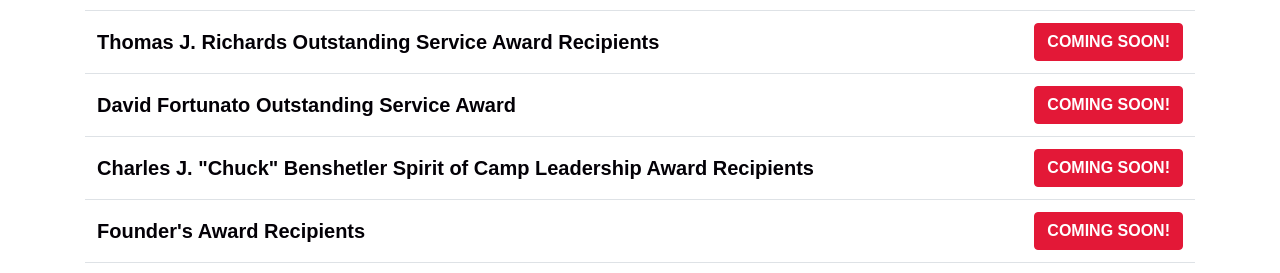
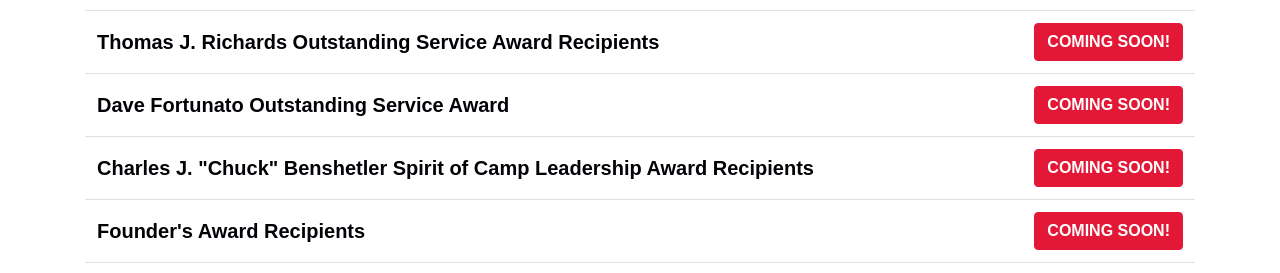
Before and after one commit to colbsa/UnamiLodge.org, a Jekyll site: the page built from history.md, in a window 1280 px wide and 900 px high, scrolled down 753 px. Shown: the part 166-439 px from the top of the window. Built offline with Jekyll 4.4.1, drawn with Linux system fonts in a browser that asks for light colours; some web fonts are replaced.

Commit message:
Fixed Fortunato award name'

```diff
--- a/history.md
+++ b/history.md
@@ -35,7 +35,7 @@ As the first lodge, Unami has a long and storied past that we love to share. Tak
 		<td class="align-middle text-md-right"><a class="btn btn-primary" href="#">Coming Soon!</a></td>
 	</tr>
 	<tr>
-		<td class="align-middle"><h5 class="my-0">David Fortunato Outstanding Service Award</h5></td>
+		<td class="align-middle"><h5 class="my-0">Dave Fortunato Outstanding Service Award</h5></td>
 		<td class="align-middle text-md-right"><a class="btn btn-primary" href="#">Coming Soon!</a></td>
 	</tr>
 	<tr>
```
